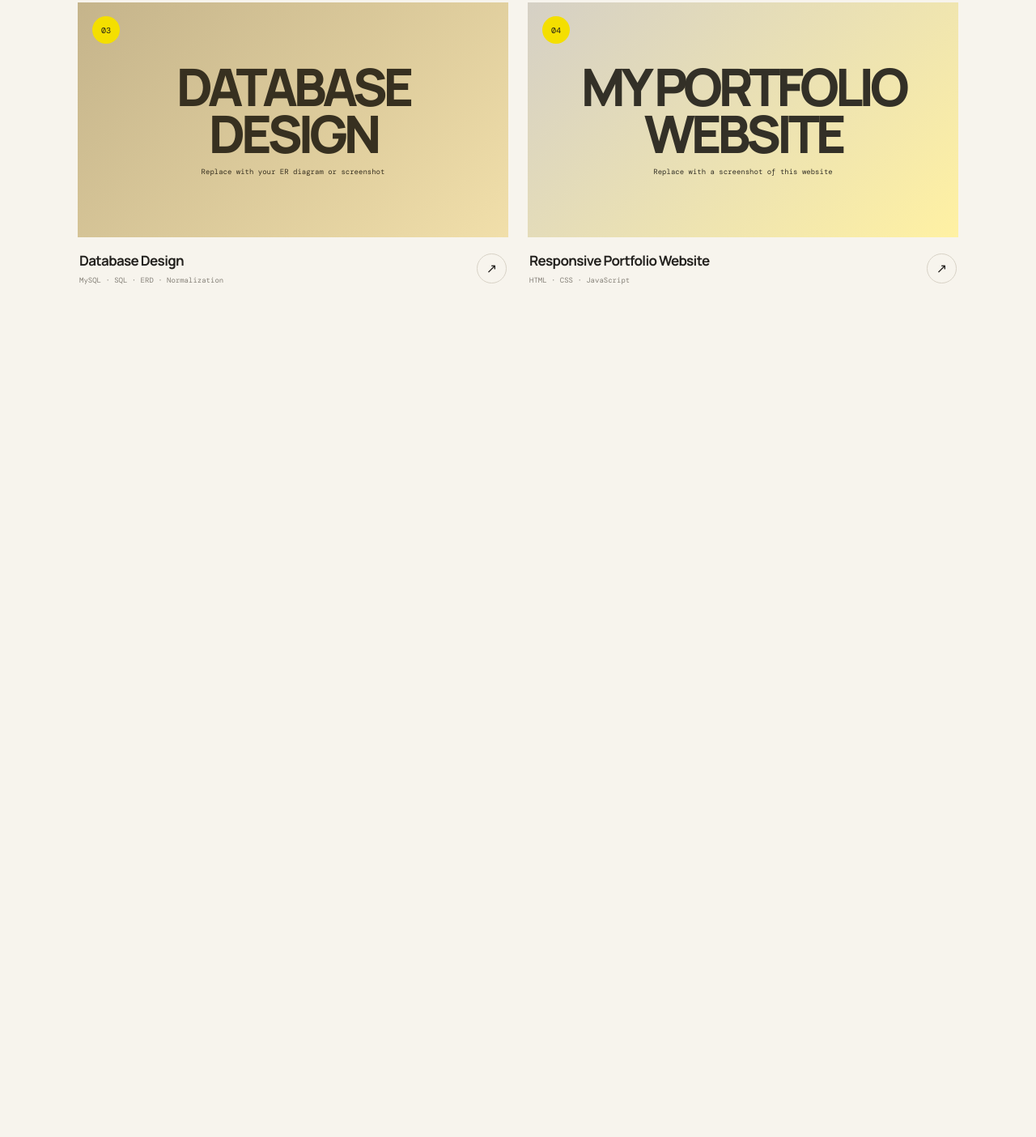
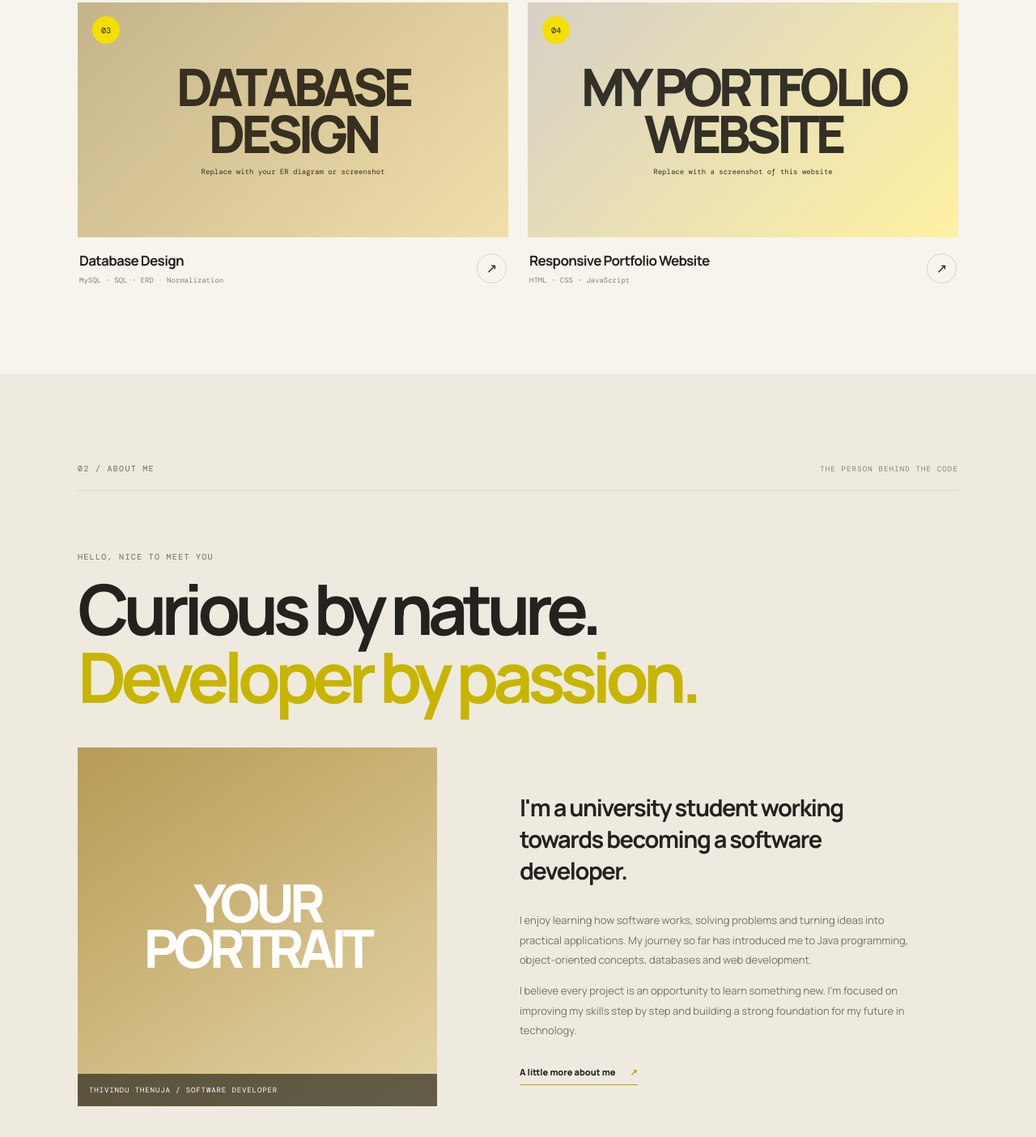
Before and after one commit to Thivindu2005/Portfolio-website, a plain HTML site: page index.html in a window 1280 px wide. Shown: the part 2140-3544 px from the top of the page at 81% size. Before the commit the page ends 2602 px from the top, so only its background shows below. Drawn offline with nearby package versions, Linux system fonts and the light colour scheme.

Commit message:
add about section

```diff
--- a/css/style.css
+++ b/css/style.css
@@ -540,3 +540,104 @@ button {
     background: var(--yellow);
     transform: rotate(45deg);
 }
+
+
+/* --------------------------------------------------
+   6. ABOUT SECTION
+   -------------------------------------------------- */
+
+.about-section {
+    background: #eeeae0;
+}
+
+.about-heading {
+    padding: 65px 0 45px;
+}
+
+.about-heading h2 {
+    margin: 15px 0 0;
+    font-size: clamp(42px, 7vw, 86px);
+    line-height: 0.98;
+    letter-spacing: -0.08em;
+}
+
+.about-layout {
+    display: grid;
+    grid-template-columns: 0.9fr 1.1fr;
+    align-items: center;
+    gap: 8vw;
+}
+
+.about-photo {
+    position: relative;
+    min-height: 440px;
+    overflow: hidden;
+    aspect-ratio: 1 / 1;
+    background: linear-gradient(145deg, #b79a55, #e5d6a7);
+}
+
+.about-photo img {
+    position: absolute;
+    width: 100%;
+    height: 100%;
+    object-fit: cover;
+    object-position: center 20%;
+}
+
+.about-photo-placeholder {
+    display: none;
+    height: 440px;
+    place-content: center;
+    color: white;
+    font-size: 65px;
+    font-weight: 800;
+    line-height: 0.85;
+    letter-spacing: -0.08em;
+    text-align: center;
+}
+
+.photo-caption {
+    position: absolute;
+    right: 0;
+    bottom: 0;
+    left: 0;
+    padding: 14px;
+    background: rgba(30, 28, 22, 0.65);
+    color: white;
+    font-family: var(--small-font);
+    font-size: 9px;
+    letter-spacing: 0.1em;
+}
+
+.about-copy {
+    max-width: 500px;
+}
+
+.about-copy p {
+    color: #777168;
+    font-size: 13px;
+    line-height: 1.9;
+}
+
+.about-copy .large-copy {
+    color: var(--text-colour);
+    font-size: clamp(20px, 2.5vw, 29px);
+    font-weight: 700;
+    line-height: 1.35;
+    letter-spacing: -0.05em;
+}
+
+.text-button {
+    display: inline-flex;
+    align-items: center;
+    gap: 18px;
+    margin-top: 18px;
+    padding-bottom: 8px;
+    border-bottom: 1px solid #b8a800;
+    font-size: 11px;
+    font-weight: 800;
+}
+
+.text-button span {
+    color: #b8a800;
+}
--- a/index.html
+++ b/index.html
@@ -138,6 +138,33 @@
             </div>
         </section>
 
+        <!-- ABOUT -->
+        <section class="about-section section-space" id="about">
+            <div class="section-topline">
+                <span class="small-label">02 / ABOUT ME</span>
+                <span class="mono">THE PERSON BEHIND THE CODE</span>
+            </div>
+
+            <div class="about-heading reveal">
+                <p class="small-label">HELLO, NICE TO MEET YOU</p>
+                <h2>Curious by nature.<br><span>Developer by passion.</span></h2>
+            </div>
+
+            <div class="about-layout">
+                <div class="about-photo reveal">
+                    <img src="images/profile.png" alt="Thivindu Thenuja portrait" onerror="this.style.display='none'; this.nextElementSibling.style.display='grid';">
+                    <div class="about-photo-placeholder">YOUR<br>PORTRAIT</div>
+                    <span class="photo-caption">THIVINDU THENUJA / SOFTWARE DEVELOPER</span>
+                </div>
+                <div class="about-copy reveal">
+                    <p class="large-copy">I'm a university student working towards becoming a software developer.</p>
+                    <p>I enjoy learning how software works, solving problems and turning ideas into practical applications. My journey so far has introduced me to Java programming, object-oriented concepts, databases and web development.</p>
+                    <p>I believe every project is an opportunity to learn something new. I'm focused on improving my skills step by step and building a strong foundation for my future in technology.</p>
+                    <a class="text-button" href="#contact">A little more about me <span>↗</span></a>
+                </div>
+            </div>
+        </section>
+
     </main>
 
 </body>
```
